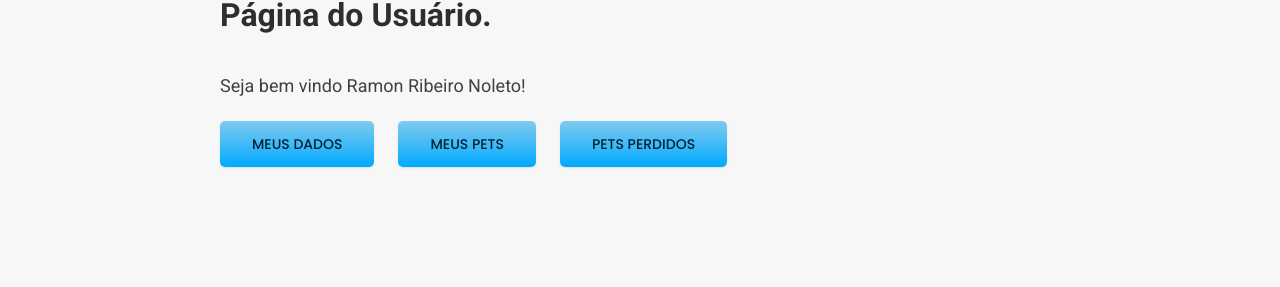
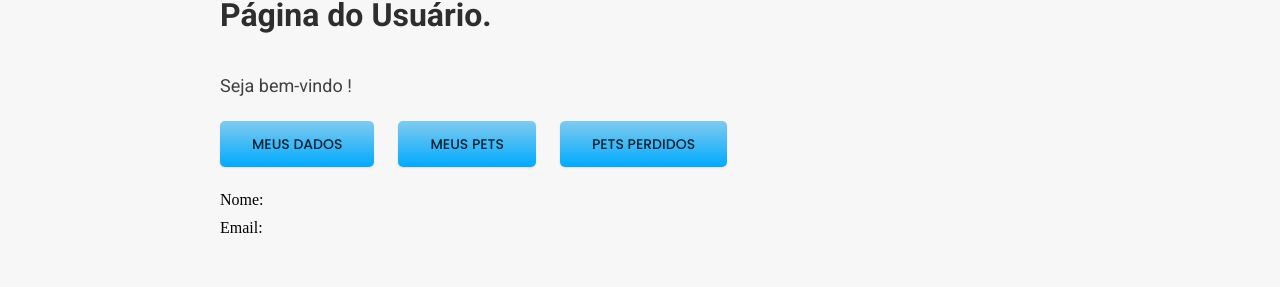
Before and after one commit to RNoleto/Adopets-APP, a Vue app: page /userpage in a window 1280 px wide. Shown: the part 181-468 px from the top of the page. Built offline with nearby package versions, Linux system fonts and the light colour scheme; no server answers; what @ckeditor/ckeditor5-vue would draw is missing.

Commit message:
UserStore
Ajuste do userStore para utilizar nos componentes e páginas

```diff
--- a/src/components/Login.vue
+++ b/src/components/Login.vue
@@ -21,14 +21,13 @@
 import Cookie from "js-cookie";
 import axios from "axios";
 import Swal from 'sweetalert2';
+import { useUserStore } from '../stores/userStore'; // Certifique-se de que o caminho está correto
 
 export default {
   data() {
     return {
-      formData: {
-        email: '',
-        password: ''
-      }
+      email: '',
+      password: ''
     };
   },
   methods: {
@@ -37,6 +36,7 @@ export default {
         email: this.email,
         password: this.password,
       };
+
       axios.post('login', payload, {
         headers: {
           'Content-Type': 'application/json',
@@ -44,12 +44,18 @@ export default {
         }
       })
         .then(response => {
-          //Armazena o token de acesso no cookie
+          // Armazena o token de acesso no cookie
           Cookie.set('_myapp_token', response.data.access_token);
-          //Armazena os dados do usuário no local storage
-          localStorage.setItem('user', JSON.stringify(response.data.user_name));
-          localStorage.setItem('userId', JSON.stringify(response.data.user_id));
-          //Mostra um alerta com os dados do usuário
+
+          // Usa o store para armazenar os dados do usuário
+          const userStore = useUserStore();
+          userStore.setUser({
+            name: response.data.user_name,
+            id: response.data.user_id,
+            email: response.data.user_email  // Adicione o email
+          });
+
+          // Mostra um alerta com os dados do usuário
           Swal.fire({
             title: 'Login bem-sucedido!',
             text: `Bem-vindo ${response.data.user_name}!`,
--- a/src/pages/UserPage.vue
+++ b/src/pages/UserPage.vue
@@ -2,7 +2,7 @@
     <div class="content">
         <p class="title">Página do Usuário.</p>
         <div class="user">
-            <p class="text_body">Seja bem vindo {{ user.name }}!</p>
+            <p class="text_body">Seja bem-vindo {{ userStore.user.name }}!</p>
         </div>
         <ul class="menu">
             <li><button @click="setActiveView('myInfos')">Meus dados</button></li>
@@ -11,8 +11,8 @@
         </ul>
         <div class="infos">
             <div v-if="activeView === 'myInfos'" class="myInfos">
-                <p>Nome: {{ user.name }}</p>
-                <p>Email: {{ user.email }}</p>
+                <p>Nome: {{ userStore.user.name }}</p>
+                <p>Email: {{ userStore.user.email }}</p>
             </div>
             <div v-if="activeView === 'myPets'" class="myPets">
                 <PetCard />
@@ -27,8 +27,10 @@
 </template>
 
 <script>
+import { useUserStore } from '../stores/userStore'; // Certifique-se de que o caminho está correto
 import PetCard from '../components/PetCard.vue';
 import AddPetModal from '../components/AddPetModal.vue';
+
 export default {
     components: {
         PetCard,
@@ -36,16 +38,17 @@ export default {
     },
     data() {
         return {
-            user: {
-                id: 1,
-                name: "Ramon Ribeiro Noleto",
-                email: "devnoleto@gmail.com",
-                telefone: "(96) 98140-3089",
-                endereco: "Rua Juvenal Garcia Nº84-B, Centro - Itajaí - SC",
-            },
-            activeView: 'dados',
+            activeView: 'myInfos',
             isAddPetModalOpen: false,
         };
+    },
+    computed: {
+        userStore() {
+            return useUserStore();
+        }
+    },
+    mounted() {
+        this.userStore.initializeUser();
     },
     methods: {
         setActiveView(view) {
@@ -66,7 +69,7 @@ export default {
 
 <style lang="scss" scoped>
 .content {
-    height: 100vh; //Temporario
+    height: 100vh; // Temporário
 
     .title {
         font: 600 32px/40px var(--body-font);
@@ -106,7 +109,8 @@ export default {
                 width: 100%;
             }
         }
-        .myPets{
+
+        .myPets {
             button {
                 font: 500 14px/14px var(--title-font);
             }
--- /dev/null
+++ b/src/stores/userStore.js
@@ -0,0 +1,38 @@
+// stores/userStore.js
+import { defineStore } from 'pinia';
+
+export const useUserStore = defineStore('user', {
+  state: () => ({
+    user: {
+      id: '',
+      name: '',
+      email: ''
+    },
+  }),
+  actions: {
+    initializeUser() {
+      const storedUserName = localStorage.getItem('user');
+      const storedUserId = localStorage.getItem('userId');
+      const storedUserEmail = localStorage.getItem('userEmail');
+      if (storedUserName && storedUserId) {
+        this.user.name = JSON.parse(storedUserName);
+        this.user.id = JSON.parse(storedUserId);
+        this.user.email = JSON.parse(storedUserEmail);
+      }
+    },
+    setUser(user) {
+      this.user = user;
+      localStorage.setItem('user', JSON.stringify(user.name));
+      localStorage.setItem('userId', JSON.stringify(user.id));
+      localStorage.setItem('userEmail', JSON.stringify(user.email));
+    },
+    clearUser() {
+      this.user.name = '';
+      this.user.id = '';
+      this.user.email = '';
+      localStorage.removeItem('user');
+      localStorage.removeItem('userId');
+      localStorage.removeItem('userEmail');
+    }
+  },
+});
```
Also changed, not shown: src/store/userStore.js (deleted, +0 -19 lines).
